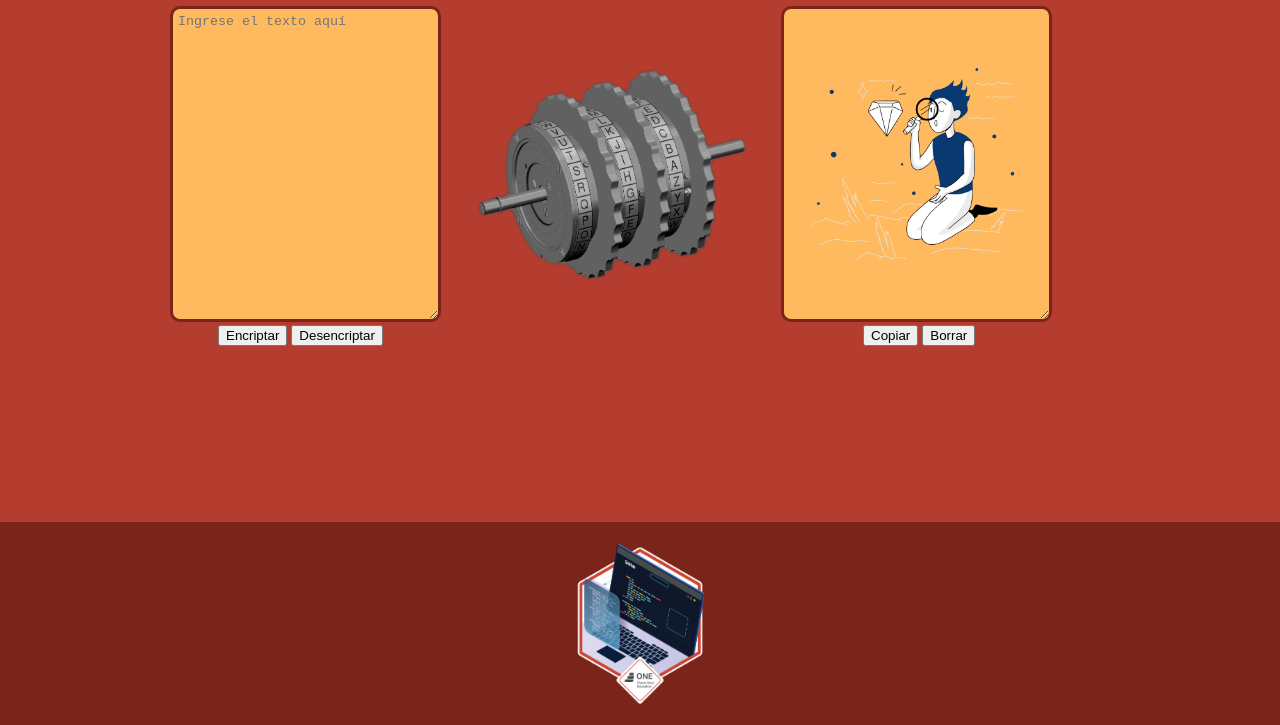
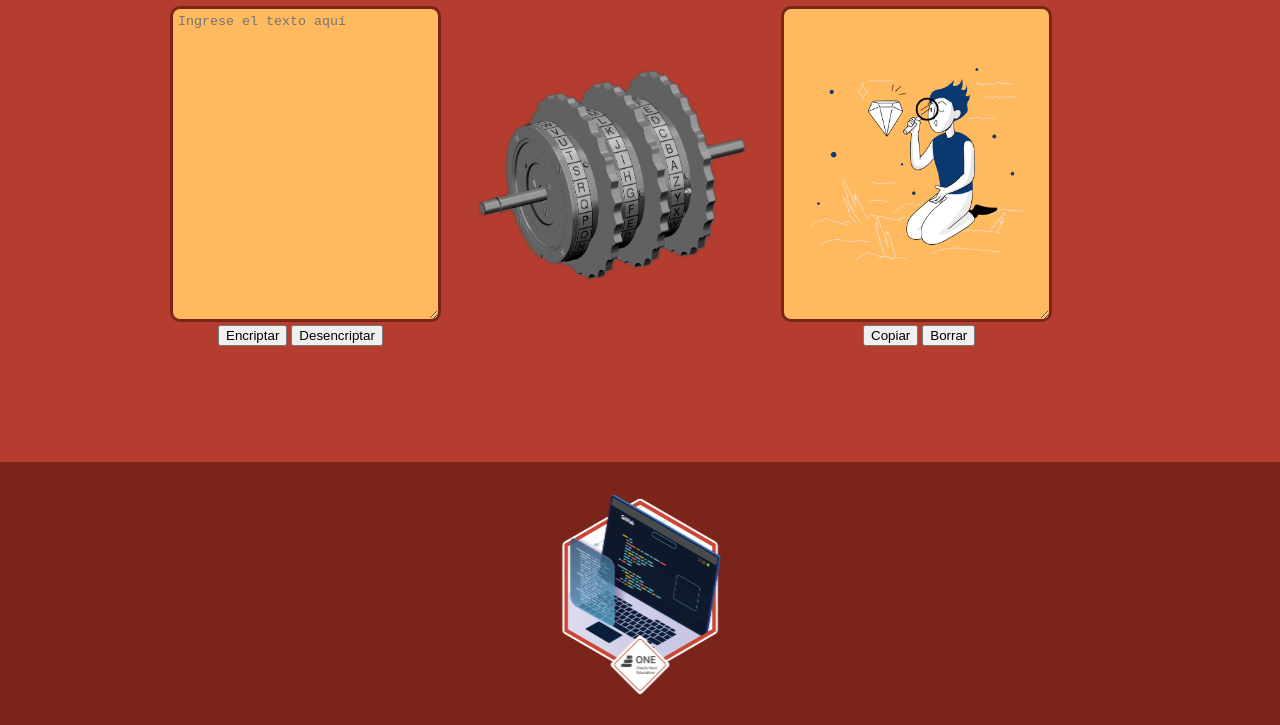
Before and after one commit to AlxTecnopata/Enigma-Sprint1, a plain HTML site: page index.html in a window 1280 px wide. Shown: the part 75-800 px from the top of the page. Drawn offline with Linux system fonts and the light colour scheme.

Commit message:
Fotter arreglado en Final con padding

```diff
--- a/style.css
+++ b/style.css
@@ -88,5 +88,6 @@ footer{
 }
 
 .badge{
-  height: 200px;
+  padding: 5px;
+  height: 250px;
 }
```
